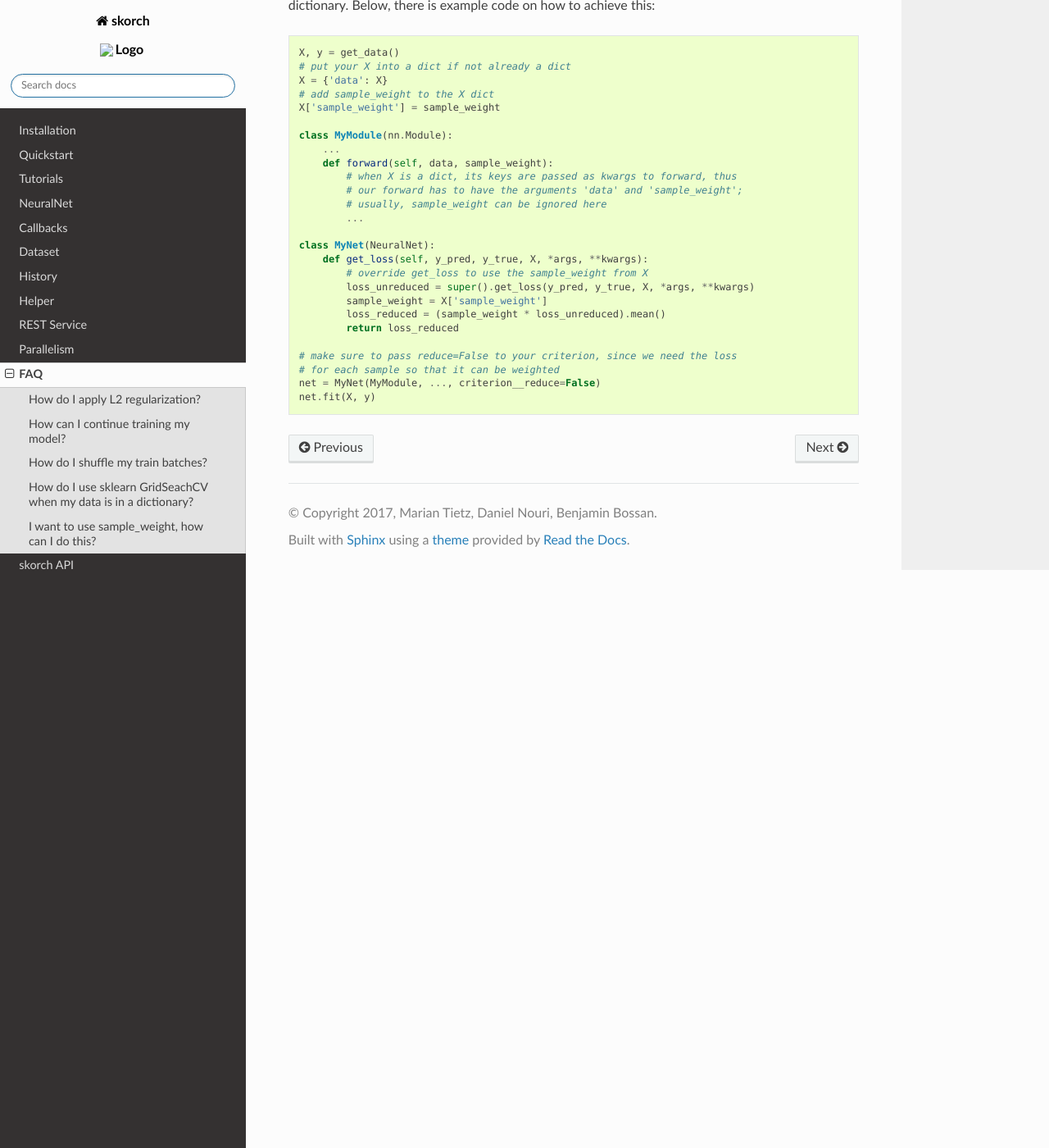
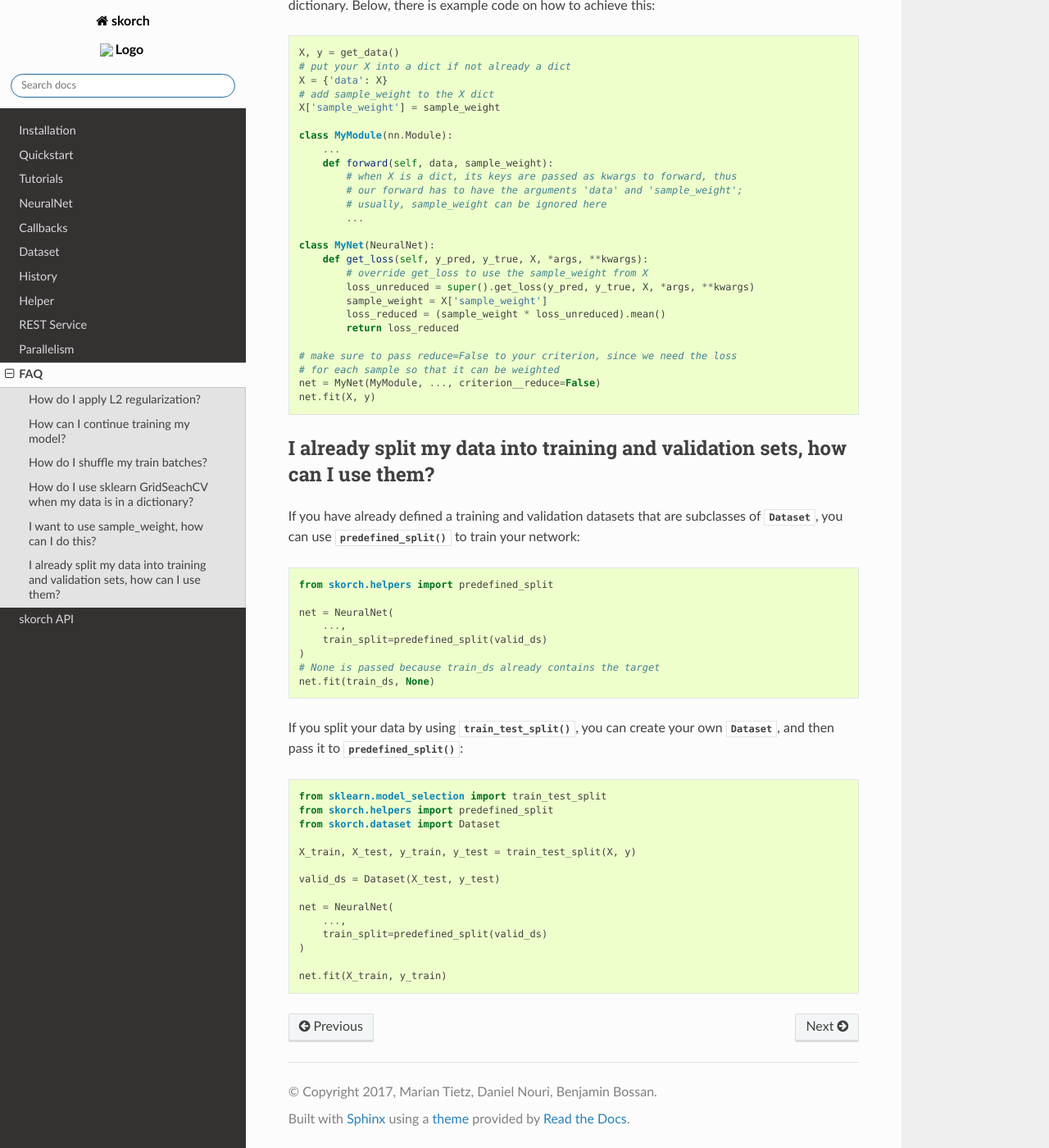
Before and after one commit to skorch-dev/skorch, a Sphinx documentation site: the page built from docs/user/FAQ.rst, in a window 1280 px wide and 1400 px high, scrolled down 1444 px. Shown: the whole window at 82% size. Built offline with Sphinx 7.4.7 and the Read the Docs theme 2.0.0, drawn with Linux system fonts in a browser that asks for light colours.

Commit message:
DOC: Add FAQ

```diff
--- a/docs/user/FAQ.rst
+++ b/docs/user/FAQ.rst
@@ -110,3 +110,43 @@ dictionary. Below, there is example code on how to achieve this:
     # for each sample so that it can be weighted
     net = MyNet(MyModule, ..., criterion__reduce=False)
     net.fit(X, y)
+
+
+I already split my data into training and validation sets, how can I use them?
+------------------------------------------------------------------------------
+
+If you have already defined a training and validation datasets that are
+subclasses of :class:`~torch.utils.data.Dataset`, you can use
+:func:`~skorch.helpers.predefined_split` to train your network:
+
+.. code:: python
+
+    from skorch.helpers import predefined_split
+
+    net = NeuralNet(
+        ...,
+        train_split=predefined_split(valid_ds)
+    )
+    # None is passed because train_ds already contains the target
+    net.fit(train_ds, None)
+
+If you split your data by using :func:`~sklearn.model_selection.train_test_split`,
+you can create your own :class:`~skorch.dataset.Dataset`, and then pass it
+to :func:`~skorch.helpers.predefined_split`:
+
+.. code:: python
+
+    from sklearn.model_selection import train_test_split
+    from skorch.helpers import predefined_split
+    from skorch.dataset import Dataset
+
+    X_train, X_test, y_train, y_test = train_test_split(X, y)
+
+    valid_ds = Dataset(X_test, y_test)
+
+    net = NeuralNet(
+        ...,
+        train_split=predefined_split(valid_ds)
+    )
+
+    net.fit(X_train, y_train)
```
